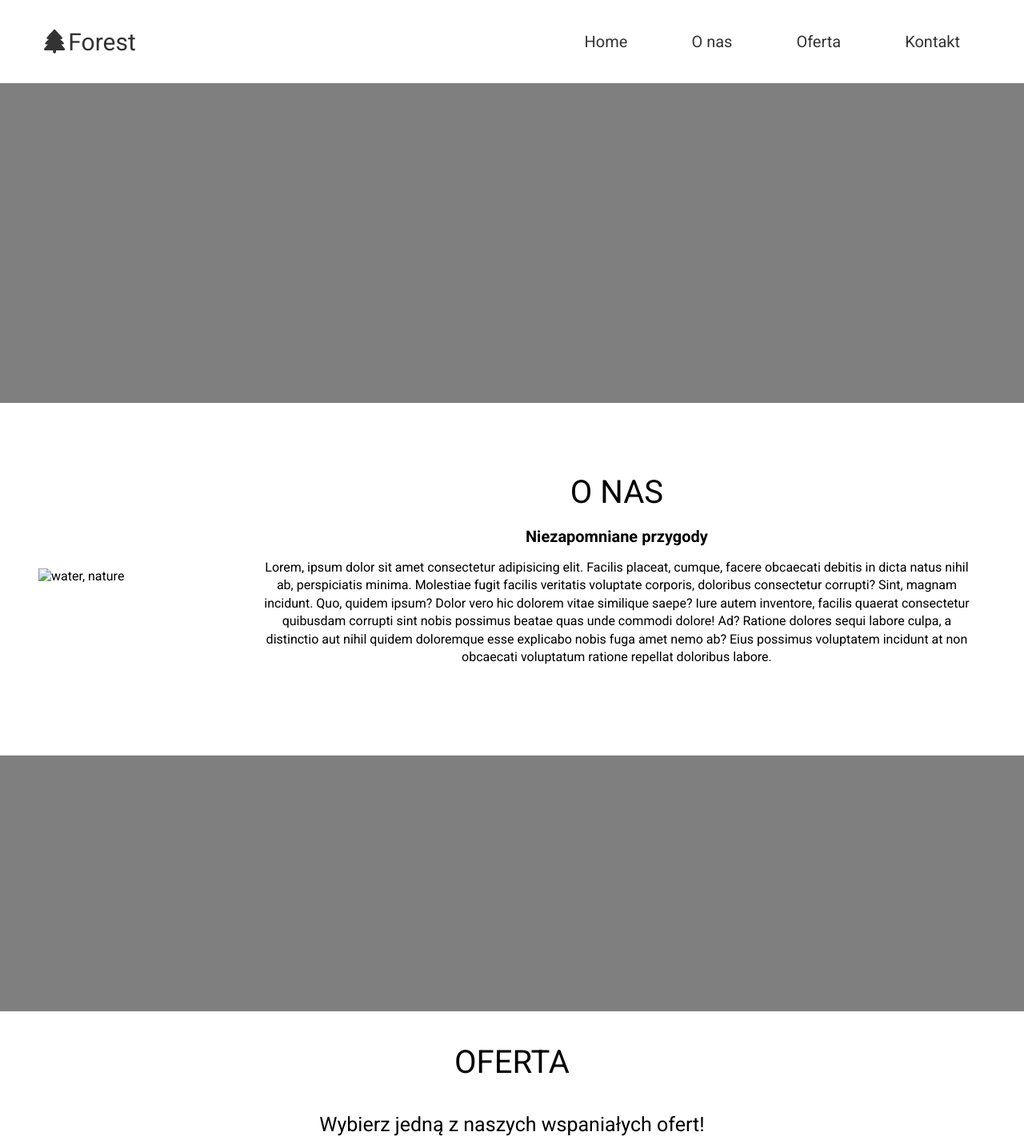
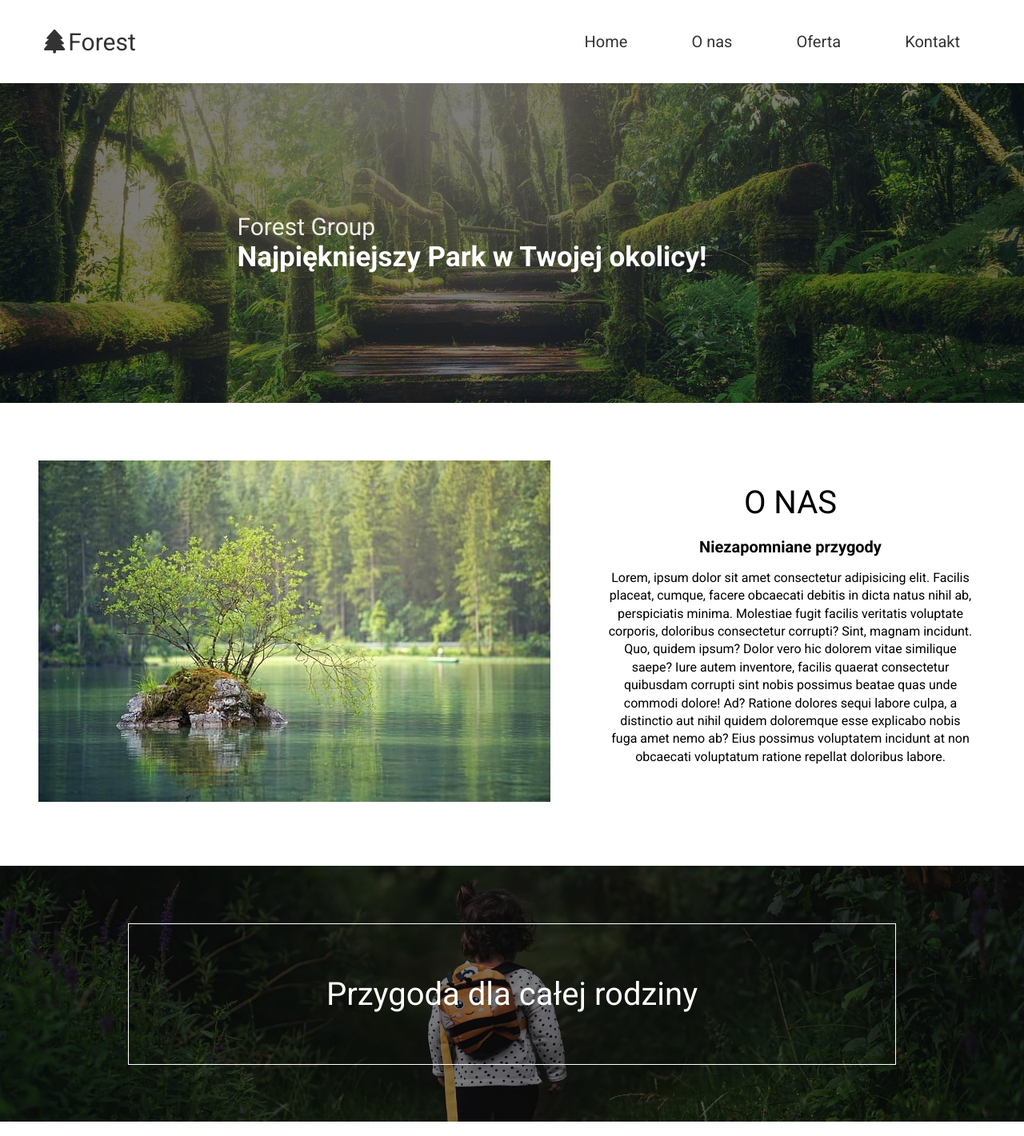
Before and after one commit to Martin1w/Forest-group, a website: page index.html in a window 1280 px wide. Shown: the top 1421 px of the page at 80% size. Drawn offline with nearby package versions, Linux system fonts and the light colour scheme; the site is published under a folder, as on GitHub Pages, so addresses that start at the root find nothing; files whose address does not match are found by name.

Commit message:
update Forest-group

```diff
--- a/index.html
+++ b/index.html
@@ -73,7 +73,7 @@
                 Ratione dolores sequi labore culpa, a distinctio aut nihil quidem doloremque esse explicabo nobis fuga amet nemo ab? Eius possimus voluptatem incidunt at non obcaecati voluptatum ratione repellat doloribus labore.</p>
 
             </div>
-            <img class="aboutus__img" src="/dist/img/waters-ge63b76263_640.jpg" alt="water, nature">
+            <img class="aboutus__img" src="./dist/img/waters-ge63b76263_640.jpg" alt="water, nature">
         </section>
 
 
@@ -201,9 +201,9 @@
 <div class="footer__bootom">
     <p>&copy;2023 Forest Group Company Ltd.</p>
 </div>
-    <script src="/dist/js/main.min.js"></script>
+    <script src="./dist/js/main.min.js"></script>
     <script src="https://unpkg.com/aos@next/dist/aos.js"></script>
-    <script src="/dist/js/aos.min.js"></script>
+    <script src="./dist/js/aos.min.js"></script>
 </body>
 
 </html>
--- a/src/sass/main.scss
+++ b/src/sass/main.scss
@@ -169,7 +169,7 @@ body {
 	justify-content: center;
 	align-items: center;
 	flex-direction: column;
-	background-image: url('/dist/img/jungle-g7c895327d_640.jpg');
+	background-image: url('./dist/img/jungle-g7c895327d_640.jpg');
 	height: 400px;
 	width: 100%;
 	color: #fff;
@@ -234,7 +234,7 @@ body {
 	height: 40vh;
 	width: 100%;
 	margin-top: 3em;
-	background-image: url('/dist/img/girl-g5aa741cb6_640.jpg');
+	background-image: url('./dist/img/girl-g5aa741cb6_640.jpg');
 	background-size: cover;
 	background-position: 50%;
 
@@ -358,7 +358,7 @@ body {
 	position: relative;
 	height: 115vh;
 	width: 100%;
-	background-image: url('/dist/img/yoal-desurmont-jqgsM3B9Fpo-unsplash.jpg');
+	background-image: url('./dist/img/yoal-desurmont-jqgsM3B9Fpo-unsplash.jpg');
 	background-position: center;
 	background-size: cover;
 	color: #fff;
@@ -525,7 +525,7 @@ body {
 	}
 
 	.header {
-		background-image: url('/dist/img/jungle-g4519cf301_1920.jpg');
+		background-image: url('./dist/img/jungle-g4519cf301_1920.jpg');
 		&__text {
 			margin-left: -100px;
 
@@ -549,7 +549,7 @@ body {
 	}
 
 	.invite__img {
-		background-image: url('/dist/img/girl-g798d6cf09_1920.jpg');
+		background-image: url('./dist/img/girl-g798d6cf09_1920.jpg');
 
 		.invite__box-text {
 			font-size: 4rem;
```
Also changed, not shown: contact.html (+2 -2 lines), dist/css/main.min.css, 2 other files.
